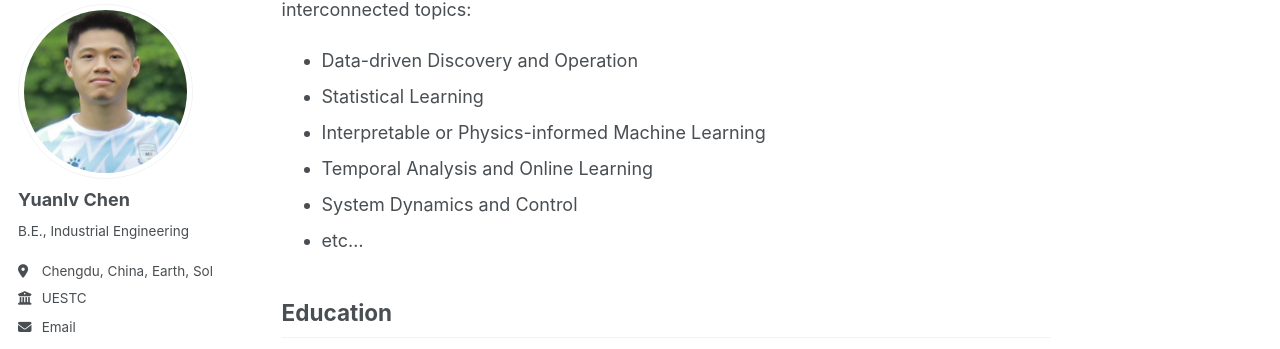
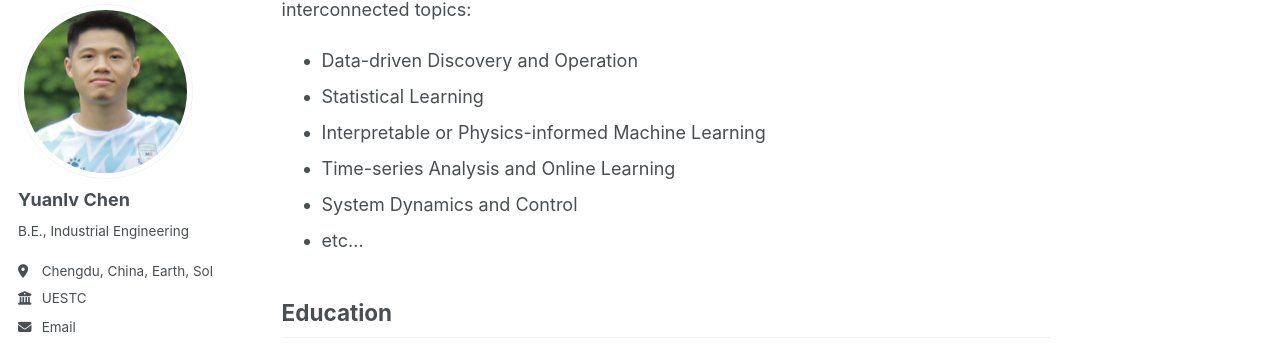
Before and after one commit to YLchen22/YLchen22.github.io, a Jekyll site: the page built from _pages/about.md, in a window 1280 px wide and 900 px high, scrolled down 462 px. Shown: the part 102-451 px from the top of the window. Built offline with Jekyll 4.4.1, drawn with Linux system fonts in a browser that asks for light colours.

Commit message:
Update about.md

```diff
--- a/_pages/about.md
+++ b/_pages/about.md
@@ -21,7 +21,7 @@ I am excited about exploring new mathematical methods and tools for specific, ch
 * Data-driven Discovery and Operation
 * Statistical Learning
 * Interpretable or Physics-informed Machine Learning
-* Temporal Analysis and Online Learning
+* Time-series Analysis and Online Learning
 * System Dynamics and Control
 * etc...
 
```
